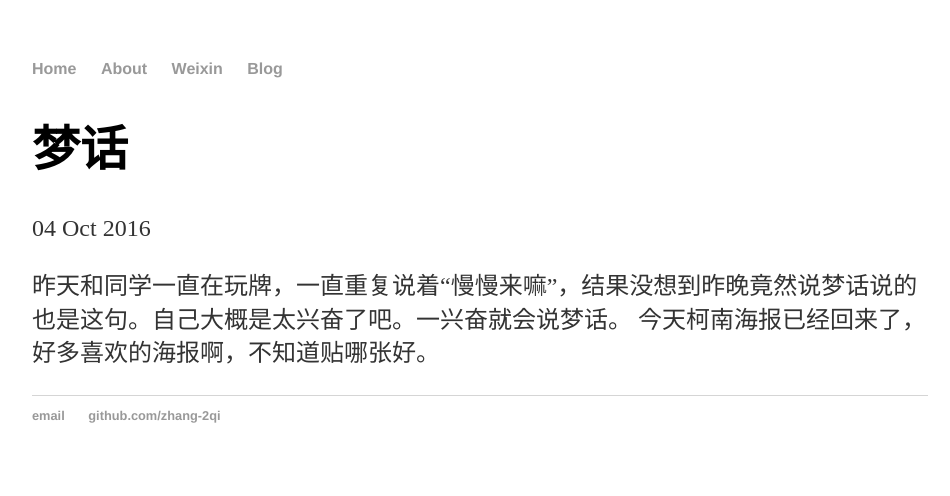
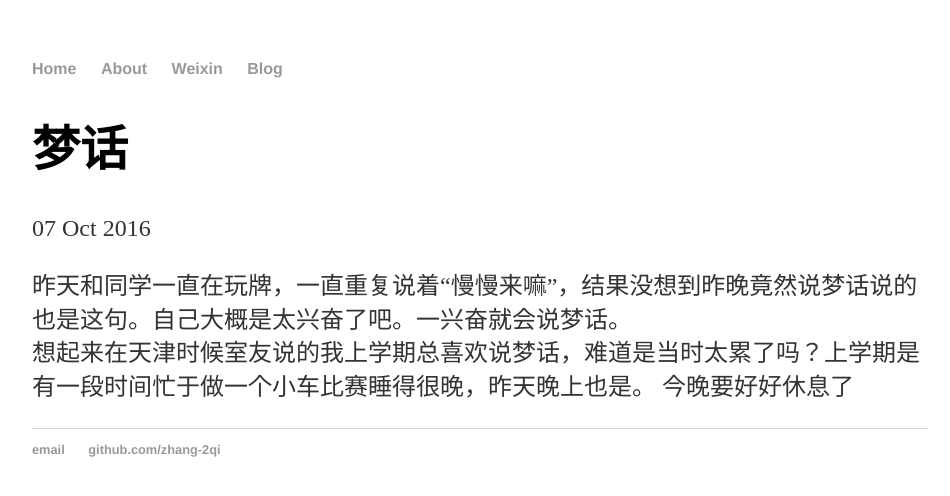
Before and after one commit to zhang-2qi/zhang-2qi.github.io, a Jekyll site: the page built from _posts/2016-10-7-newpost.md, in a window 1280 px wide. Shown: the top 496 px of the page, without its empty margins (160-1110 px from the left). Built offline with Jekyll 4.4.1, drawn with Linux system fonts in a browser that asks for light colours.

Commit message:
Update 2016-10-7-newpost.md

```diff
--- a/_posts/2016-10-7-newpost.md
+++ b/_posts/2016-10-7-newpost.md
@@ -1,8 +1,10 @@
 ---
 layout: post
 title: "梦话"
-date: 2016-10-04
+date: 2016-10-07
 ---
 
 昨天和同学一直在玩牌，一直重复说着“慢慢来嘛”，结果没想到昨晚竟然说梦话说的也是这句。自己大概是太兴奋了吧。一兴奋就会说梦话。
-今天柯南海报已经回来了，好多喜欢的海报啊，不知道贴哪张好。
+<br/>
+想起来在天津时候室友说的我上学期总喜欢说梦话，难道是当时太累了吗？上学期是有一段时间忙于做一个小车比赛睡得很晚，昨天晚上也是。
+<!--这也算是精神问题吧-->今晚要好好休息了
```
